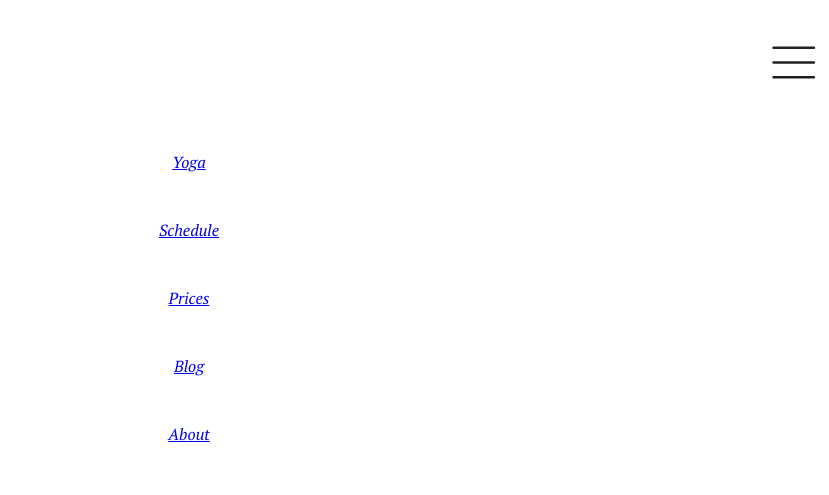
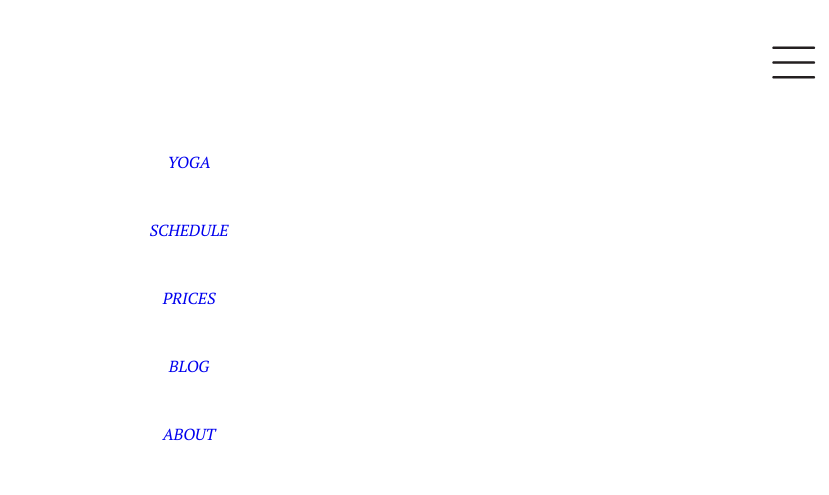
Before and after one commit to AWP-design/blokweb, a plain HTML site: page index.html in a window 1280 px wide. Both pictures are taken after a click on the button 1246 px from the left and 77 px from the top of the page. Shown: the top 495 px of the page, 451-1280 px from the left. Drawn offline with Linux system fonts and the light colour scheme.

Commit message:
Add files via upload

```diff
--- a/styles/style.css
+++ b/styles/style.css
@@ -178,7 +178,7 @@ nav {
     left: 0;
     top: 8em;
     width: 100vw;
-    height: 70vw;
+    min-height:70vw;
     z-index: 100;
     transform: translateY(-100%);
     color: black;
@@ -213,8 +213,13 @@ header > a {
 }
 
 .active nav ul li {
-    text-decoration: none;
+
     padding: 1.5em;
+}
+
+.active nav ul li a {
+text-decoration: none;
+text-transform: uppercase;
 }
 
 /*Breakpoints*/
```
